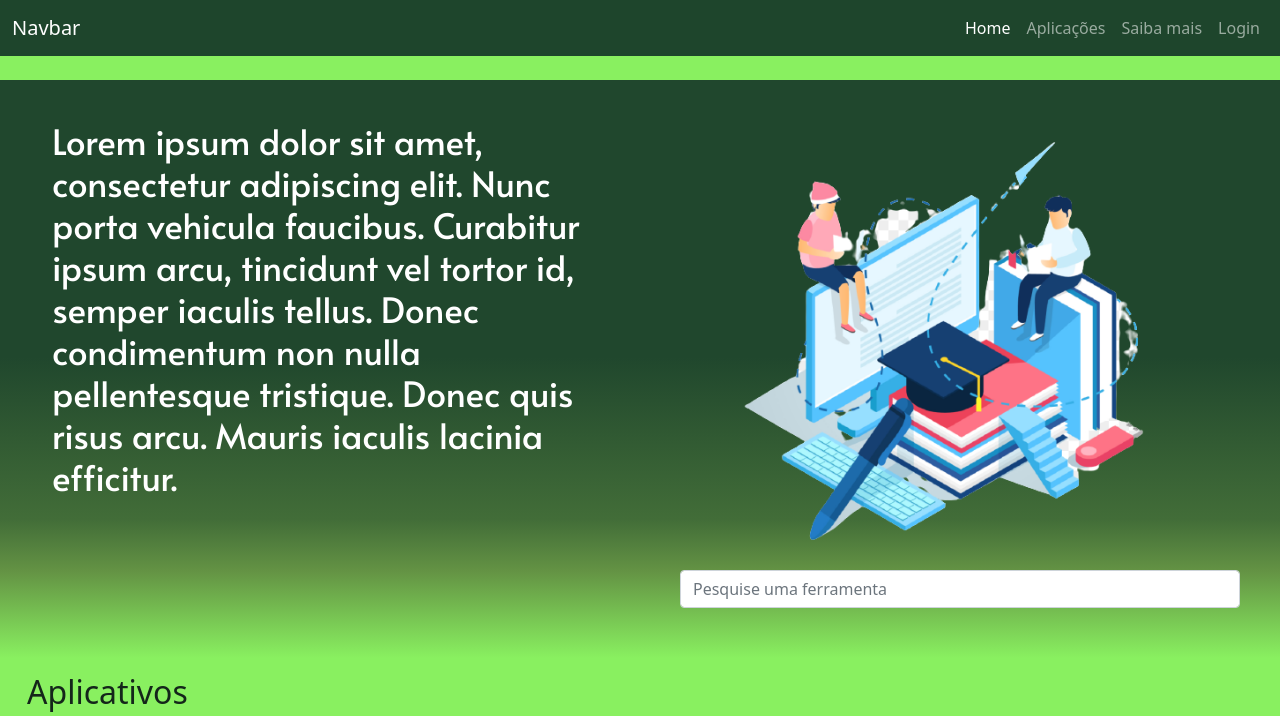
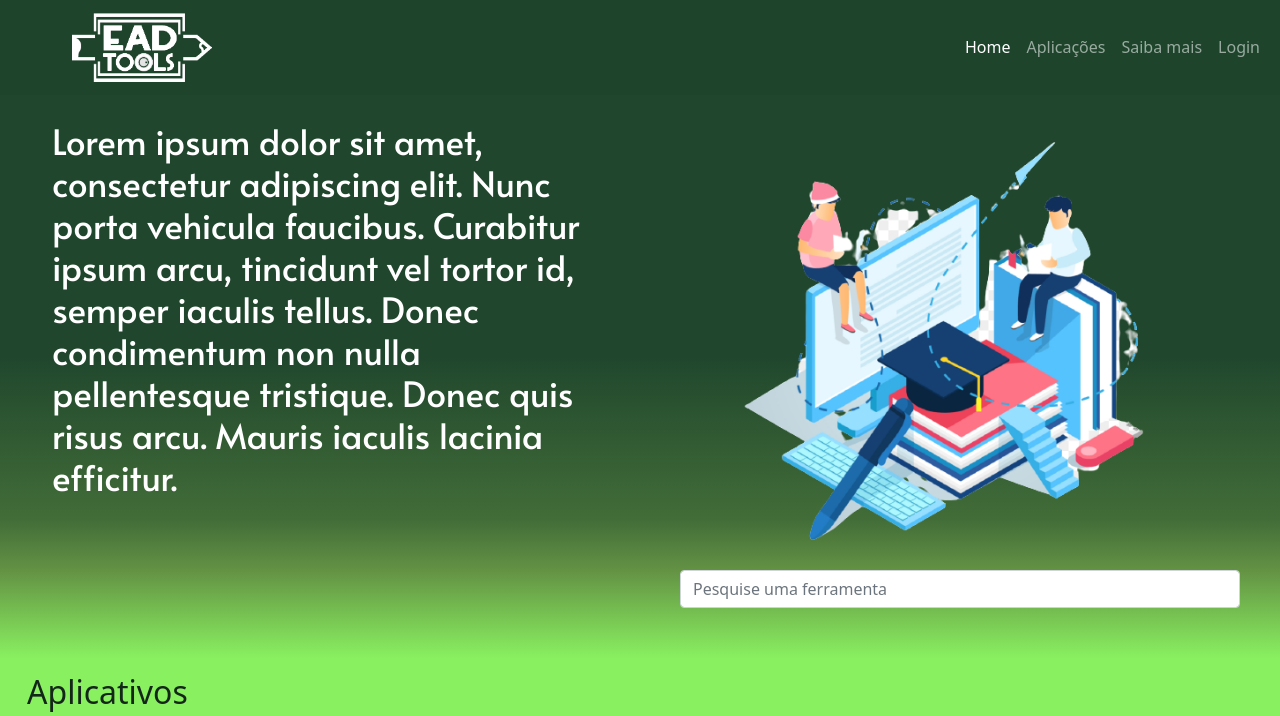
Before and after one commit to rmeireles125/rmeireles125.github.io, a plain HTML site: page index.html in a window 1280 px wide. Shown: the top 716 px of the page. Drawn offline with nearby package versions, Linux system fonts and the light colour scheme.

Commit message:
Update index.html

```diff
--- a/index.html
+++ b/index.html
@@ -15,7 +15,7 @@
         <div class="header">
             <nav class="navbar navbar-expand-lg navbar-dark fixed-top">
                 <div class="container-fluid">
-                  <a class="navbar-brand" href="#">Navbar</a>
+                  <a class="navbar-brand" href="#"><img id="imagemi" src="eadtools_white-removebg.png" class="img" alt="..."></a>
                   <button class="navbar-toggler" type="button" data-bs-toggle="collapse" data-bs-target="#navbarNavAltMarkup" aria-controls="navbarNavAltMarkup" aria-expanded="false" aria-label="Toggle navigation">
                     <span class="navbar-toggler-icon"></span>
                   </button>
```
